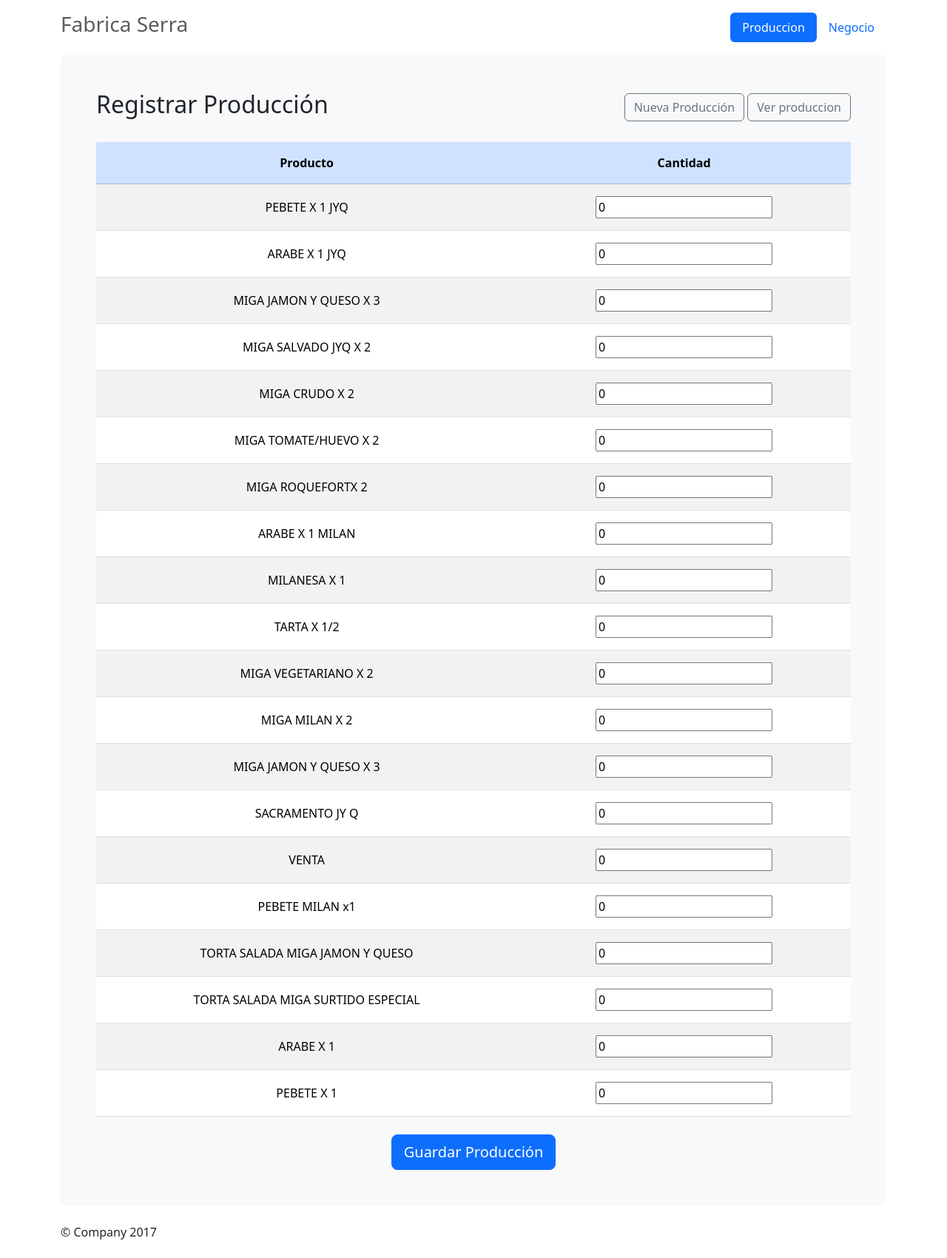
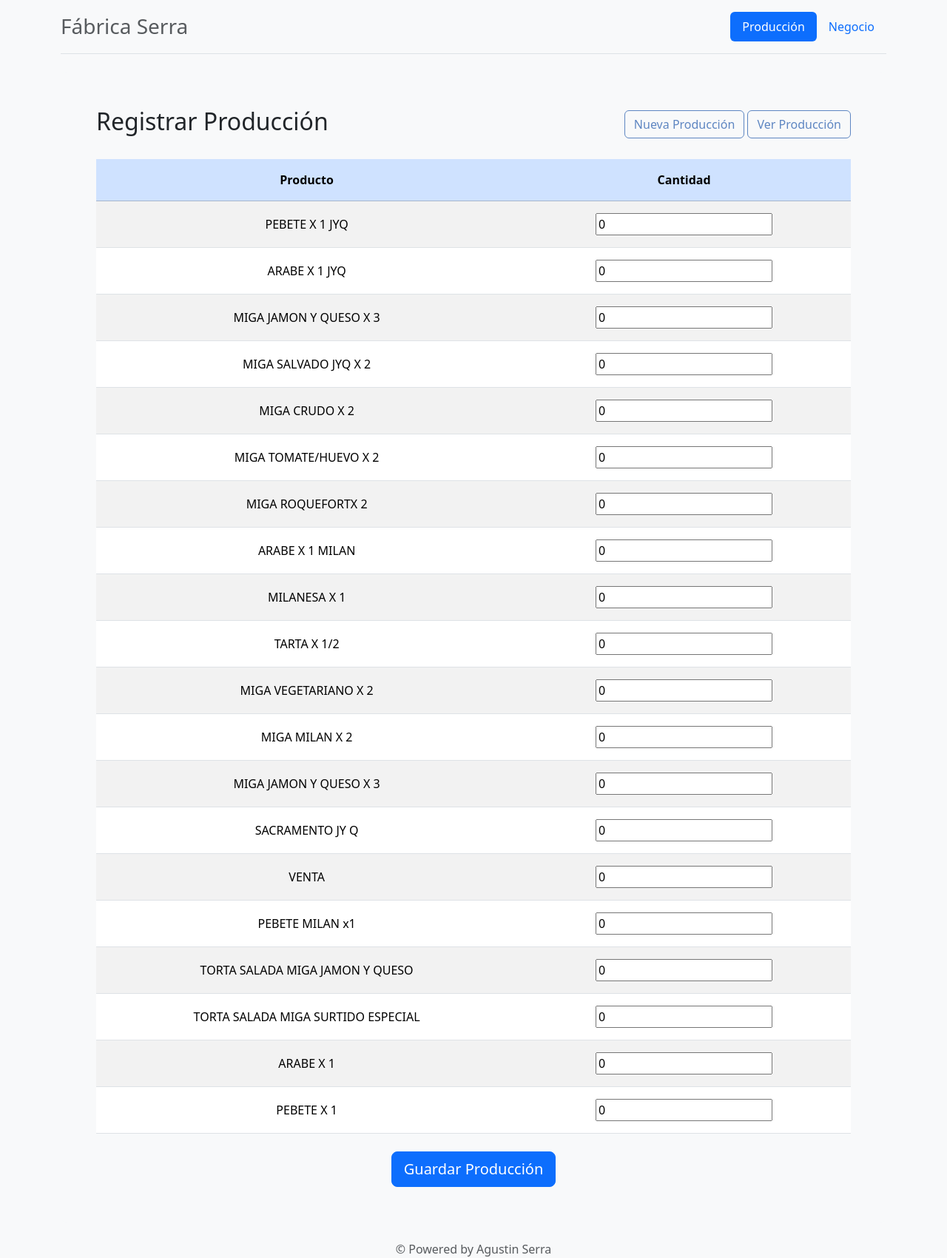
Before and after one commit to agusserraalh/fabricaAdmin, a Django app: page /produccion in a window 1280 px wide. Shown: the whole page at 74% size. Before the commit the page ends 1675 px from the top, so only its background shows below. Run offline with Django 5.2, Linux system fonts and the light colour scheme; data comes from the database, SQL or seed files in the repository; both versions use the stored data as it was before the commit.

```diff
--- a/pos/templates/base.html
+++ b/pos/templates/base.html
@@ -1,49 +1,57 @@
+{% load static %}
 <!DOCTYPE html>
+<html lang="es">
 <head>
     <meta charset="utf-8">
-    <meta name="viewport" content="width=device-width, initial-scale=1, shrink-to-fit=no">
-    <meta name="description" content="">
-    <meta name="author" content="">
-    <link rel="icon" href="../../../../favicon.ico">
+    <meta name="viewport" content="width=device-width, initial-scale=1">
+    <meta name="description" content="Fábrica Serra - Sistema de gestión de producción y negocios">
+    <meta name="author" content="Fábrica Serra">
+    <link rel="icon" href="/favicon.ico">
 
-    <title>Fabrica Serra</title>
+    <title>Fábrica Serra</title>
 
-    <!-- Bootstrap core CSS -->
-    <link href="https://cdn.jsdelivr.net/npm/bootstrap@5.3.1/dist/css/bootstrap.min.css" rel="stylesheet">
+    <!-- Bootstrap CSS -->
+    <link href="https://cdn.jsdelivr.net/npm/bootstrap@5.3.1/dist/css/bootstrap.min.css" rel="stylesheet" integrity="sha384-4bw+/aepP/YC94hEpVNVgiZdgIC5+VKNBQNGCHeKRQN+PtmoHDEXuppvnDJzQIu9" crossorigin="anonymous">
 
-    <!-- Custom styles for this template -->
-
-    <!-- Bootstrap Bundle with Popper -->
-    <script src="https://cdn.jsdelivr.net/npm/bootstrap@5.3.1/dist/js/bootstrap.bundle.min.js"></script>
+    <!-- Estilos personalizados para la app Producción -->
+    <link rel="stylesheet" href="{% static 'css/base.css' %}">
 </head>
-
 <body>
     <div class="container">
-        <div class="d-flex justify-content-between align-items-center py-3">
-            <h3 class="text-muted">Fabrica Serra</h3>
+        <!-- Header -->
+        <header class="d-flex flex-wrap justify-content-between align-items-center py-3 mb-4 border-bottom">
+            <h3 class="text-muted mb-0">Fábrica Serra</h3>
             <nav>
                 <ul class="nav nav-pills">
                     <li class="nav-item">
-                        <a class="nav-link active" href="#">Produccion</a>
+                        <a class="nav-link active" href="#" aria-current="page">Producción</a>
                     </li>
                     <li class="nav-item">
                         <a class="nav-link" href="#">Negocio</a>
                     </li>
                 </ul>
             </nav>
-        </div>
+        </header>
 
-        <div class="p-5 mb-4 bg-light rounded-3 text-center">
-              {% block page_content %}{% endblock page_content %}
-        </div>
+        <!-- Contenido principal -->
+        <main>
+            <div class="p-5 mb-4 bg-light rounded-3 text-center">
+                {% block page_content %}{% endblock %}
+            </div>
 
-        <div class="row marketing">
-        </div>
+            <div class="row marketing">
+                <!-- Contenido de marketing aquí -->
+            </div>
+        </main>
 
-        <footer class="footer">
-            <p>© Company 2017</p>
+        <!-- Footer -->
+        <footer class="footer text-center text-muted">
+            <p class="mb-0">© Powered by Agustin Serra</p>
         </footer>
 
-    </div> <!-- /container -->
+    </div>
+
+    <!-- Bootstrap Bundle con Popper -->
+    <script src="https://cdn.jsdelivr.net/npm/bootstrap@5.3.1/dist/js/bootstrap.bundle.min.js" integrity="sha384-HwwvtgBNo3bZJJLYd8oVXjrBZt8cqVSpeBNS5n7C8IVInixGAoxmnlMuBnhbgrkm" crossorigin="anonymous"></script>
 </body>
 </html>
--- a/produccion/templates/produccion/add_produccion.html
+++ b/produccion/templates/produccion/add_produccion.html
@@ -1,6 +1,7 @@
 {# templates/produccion/produccion_add.html #}
 {% extends 'produccion/base_produccion.html' %}
 {% load custom_filters %}
+{% load static %}
 
 {% block produccion_title %}Registrar Producción{% endblock %}
 
@@ -8,7 +9,7 @@
 <form method="post">
     {% csrf_token %}
     {{ formset.management_form }}
-    <div class="table-responsive">
+    <div class="table-responsive mt-4">
         <table class="table table-hover table-striped align-middle mb-0">
             <thead class="table-primary">
                 <tr>
--- a/produccion/templates/produccion/base_produccion.html
+++ b/produccion/templates/produccion/base_produccion.html
@@ -3,17 +3,20 @@
 
 {% block page_content %}
 <div class="d-flex justify-content-between align-items-center mb-4">
-    <h2>{% block produccion_title %}Producción{% endblock %}</h2>
+    <h2 class="text-dark">{% block produccion_title %}Producción{% endblock %}</h2>
     <div>
-        <a href="{% url 'produccion_add' %}" class="btn btn-outline-secondary">
+        <a href="{% url 'produccion_add' %}" class="btn btn-outline-primary">
             <i class="fas fa-plus"></i> Nueva Producción
         </a>
-        <a href="{% url 'produccion_list' %}" class="btn btn-outline-secondary">
-            <i class="fas fa-list"></i> Ver produccion
+        <a href="{% url 'produccion_list' %}" class="btn btn-outline-primary">
+            <i class="fas fa-list"></i> Ver Producción
         </a>
     </div>
 </div>
 
 {% block produccion_content %}
+<div class="bg-light">
+    {% block produccion_details %}{% endblock %}
+</div>
 {% endblock %}
 {% endblock %}
--- a/produccion/templates/produccion/list_produccion.html
+++ b/produccion/templates/produccion/list_produccion.html
@@ -5,7 +5,7 @@
 {% block produccion_title %}Lista de Producción{% endblock %}
 
 {% block produccion_content %}
-<div class="table-responsive">
+<div class="table-responsive mt-4">
     <table class="table table-hover table-striped align-middle mb-0">
         <thead class="table-primary">
             <tr>
@@ -15,9 +15,9 @@
             </tr>
         </thead>
         <tbody>
-            {% for produccion in object_list %}
+            {% for produccion in object_list|slice:":20" %}
             <tr>
-                <td>{{ produccion.date }}</td>
+                <td>{{ produccion.date|date:"d/m/Y" }}</td>
                 <td>{{ productos_dict|get_item:produccion.id }}</td>
                 <td>{{ produccion.cantidad }}</td>
             </tr>
--- a/pyproject.toml
+++ b/pyproject.toml
@@ -14,6 +14,7 @@ django-crontab = "^0.7.1"
 environ = "^1.0"
 django-environ = "^0.12.0"
 requests = "^2.32.3"
+psycopg = "^3.2.4"
 
 
 [build-system]
--- /dev/null
+++ b/static/css/base.css
@@ -0,0 +1,45 @@
+/* Estilos personalizados para la aplicación Producción */
+
+/* Para el contenedor principal */
+body {
+    background-color: #f8f9fa; /* Fondo claro, como en el base.html */
+}
+
+/* Botones */
+.btn-outline-primary {
+    border-color: #5e86c2;
+    color: #5e86c2;
+}
+
+.btn-outline-primary:hover {
+    background-color: #5e86c2;
+    color: white;
+}
+
+/* Tabla */
+.table-responsive {
+    margin-top: 2rem;
+}
+
+.table-primary {
+    background-color: #e9ecef; /* Color de fondo para encabezados de tabla */
+}
+
+.table-hover tbody tr:hover {
+    background-color: #f1f1f1;
+}
+
+.table-striped tbody tr:nth-child(odd) {
+    background-color: #f8f9fa;
+}
+
+/* Margen en la parte superior */
+.mt-4 {
+    margin-top: 1.5rem;
+}
+
+/* Paddings en las celdas */
+.py-3 {
+    padding-top: 1rem;
+    padding-bottom: 1rem;
+}
```
Also changed, not shown: pos/settings.py (+23 -5 lines), README.md, db.sqlite3 (deleted), produccion/migrations/0001_initial.py, produccion/migrations/0002_remove_product_product_image.py (deleted), produccion/migrations/0003_production.py (deleted), produccion/migrations/0004_production_uuid_alter_production_id.py (deleted), produccion/migrations/0005_remove_product_delete.py (deleted), 1 other file.
